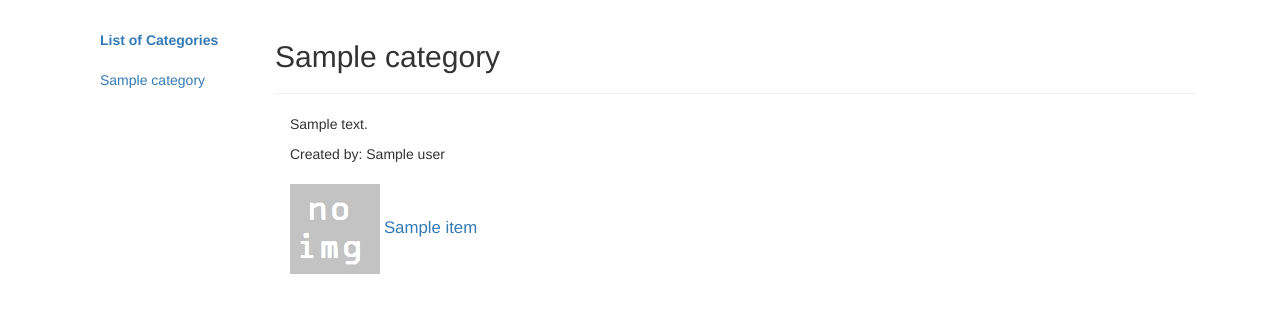
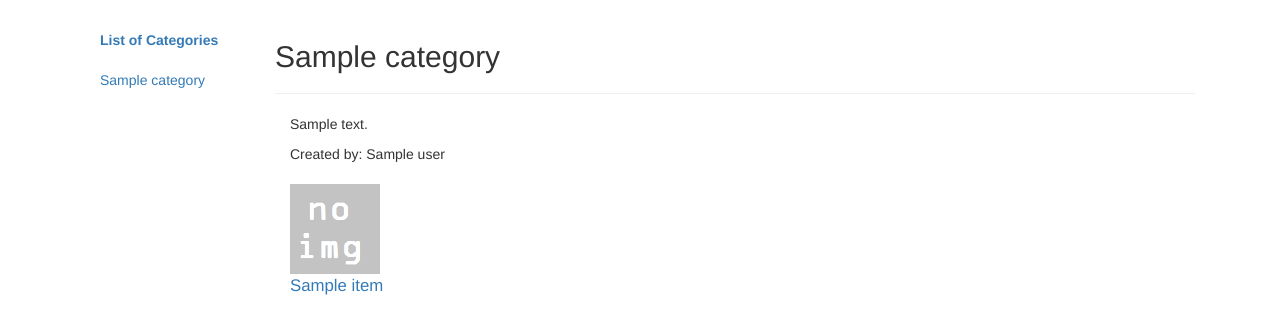
Before and after one commit to jerrywardlow/p3catalog, a Flask app: template templates/category/categoryhome.html in a window 1280 px wide. Shown: the part 52-386 px from the top of the page. Run offline with Flask 2, Linux system fonts and the light colour scheme; the template is opened without the code that fills it: most values are stand-ins (such as "Sample title", 1, 10 or a date in 2020); parts of the project's set-up code (start-up, migrations or seed data) failed here and were passed over; some libraries are stand-ins or nearby versions.

Commit message:
Changed formatting of image titles

```diff
--- a/templates/category/categoryhome.html
+++ b/templates/category/categoryhome.html
@@ -7,7 +7,7 @@
 <h2>{{category.name}}</h2>
 <hr>
 
-<div class="col-sm-6">
+<div class="col-sm-4">
   <p>{{category.description}}</p>
   <p>Created by: {{category.user.name}}</br></br>
 
@@ -18,7 +18,7 @@
 {% else %}
 <img src=/static/noimg.png height=90px title='{{i.name}}'>
 {% endif %}
-<a style="font-size:120%" href='{{url_for('itemHome', item_id = i.id)}}'>{{i.name}}</a>
+</br><a style="font-size:120%" href='{{url_for('itemHome', item_id = i.id)}}'>{{i.name}}</a>
 </br></br>
 {% endfor %}
 
--- a/templates/index.html
+++ b/templates/index.html
@@ -13,7 +13,7 @@
 {% else %}
 <img src=/static/noimg.png height=90px title='{{i.name}}'>
 {% endif %}
-<a href='{{url_for('itemHome', item_id = i.id)}}'>{{i.name}}</a></br></br>
+</br><a href='{{url_for('itemHome', item_id = i.id)}}'>{{i.name}}</a></br></br>
 {% endfor %}
 
 {% endblock %}
--- a/templates/item/itemhome.html
+++ b/templates/item/itemhome.html
@@ -7,7 +7,7 @@
 <h2>{{item.name}}</h2>
 <hr>
 
-<div class="col-sm-6">
+<div class="col-sm-4">
   <p style="padding-bottom: 100px;">{{item.description}}</p>
 
 Item created by {{item.user.name}}</br>
--- a/templates/item/items.html
+++ b/templates/item/items.html
@@ -13,7 +13,7 @@
 {% else %}
 <img src=/static/noimg.png height=90px title='{{i.name}}'>
 {% endif %}
-<a href='{{url_for('itemHome', item_id = i.id)}}'>{{i.name}}</a></br>
+</br><a href='{{url_for('itemHome', item_id = i.id)}}'>{{i.name}}</a></br>
 </br></br>
 {% endfor %}
 
```
